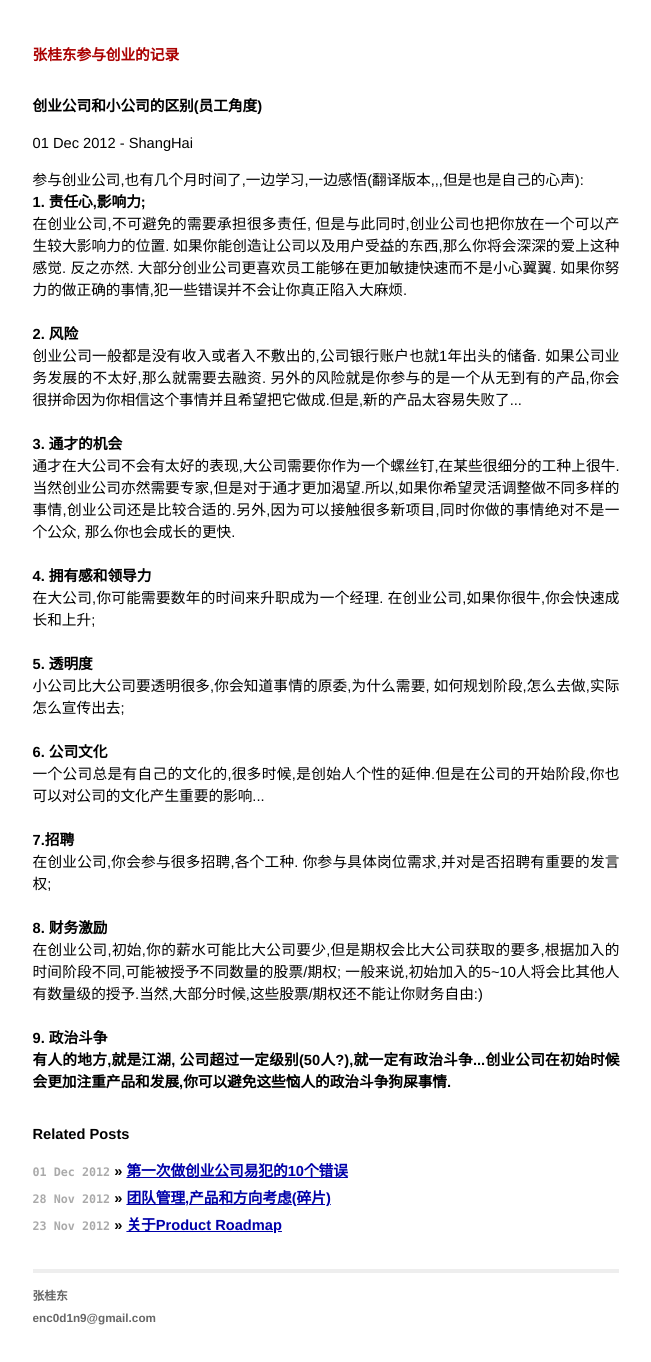
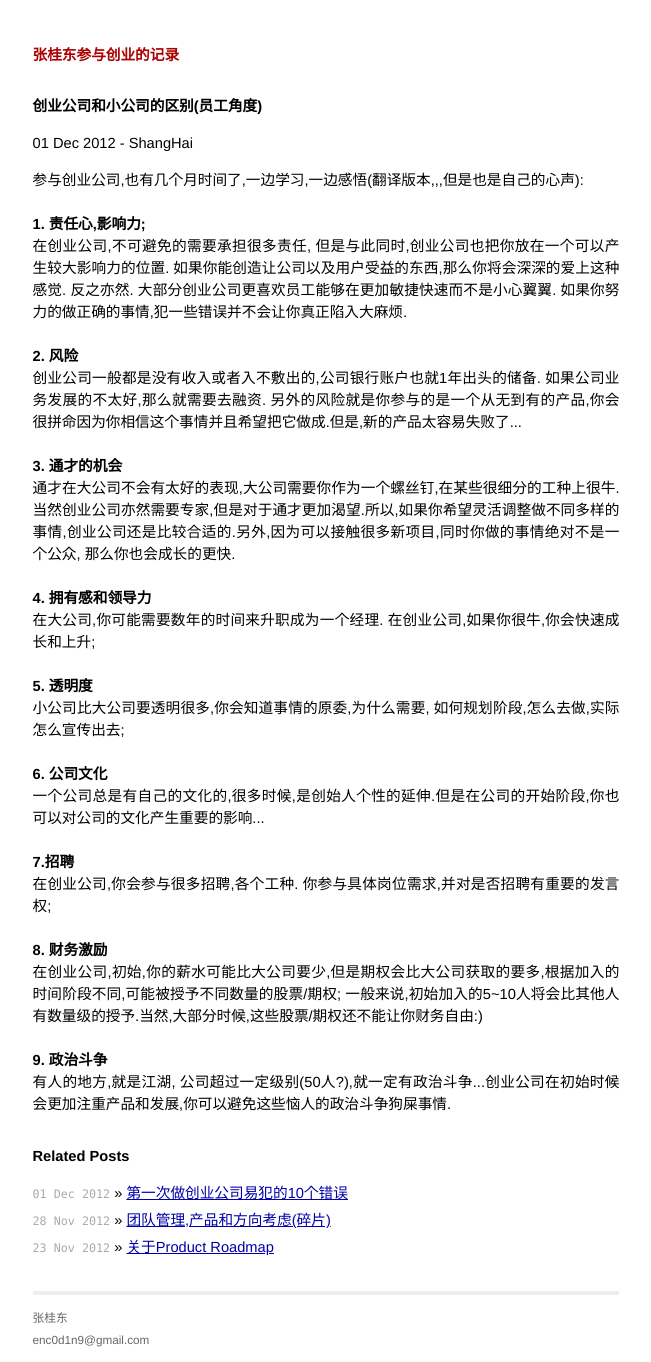
Before and after one commit to enc0d1n9/Blog, a Jekyll site: the page built from _posts/2012-12-01-Working-Between-Startup-and-Big-Company.html, in a window 1280 px wide. Shown: the whole page, without its empty margins (314-965 px from the left). Built offline with Jekyll 4.4.1, drawn with Linux system fonts in a browser that asks for light colours; Markdown is read by kramdown in place of the engine named in the settings; before the commit the page ends 1340 px from its top, so only the background shows below that.

Commit message:
revise
update

```diff
--- a/_posts/2012-12-01-Ten-mistakes-that-startup-will-make-at-fist-time.html
+++ b/_posts/2012-12-01-Ten-mistakes-that-startup-will-make-at-fist-time.html
@@ -7,7 +7,7 @@
 
 <p> 01 Dec 2012 - ShangHai </p>
 
-总是会犯的,即使前面很多人告诉了你,因为rules ten as follow :)
+总是会犯的,即使前面很多人告诉了你,因为rules ten as follow :) <br/><br/>
 
 1. 点子藏着掖着,以为说出来,别人就偷走了<br/>
 反之,你说出来,他们会告诉你他们怎么想的...说不定纠正你了.<br/>
--- a/_posts/2012-12-01-Working-Between-Startup-and-Big-Company.html
+++ b/_posts/2012-12-01-Working-Between-Startup-and-Big-Company.html
@@ -8,7 +8,7 @@
 <p> 01 Dec 2012 - ShangHai </p>
 
 
-参与创业公司,也有几个月时间了,一边学习,一边感悟(翻译版本,,,但是也是自己的心声):<br/>
+参与创业公司,也有几个月时间了,一边学习,一边感悟(翻译版本,,,但是也是自己的心声):<br/><br/>
 <b>1. 责任心,影响力;</b><br/>
 在创业公司,不可避免的需要承担很多责任, 但是与此同时,创业公司也把你放在一个可以产生较大影响力的位置. 如果你能创造让公司以及用户受益的东西,那么你将会深深的爱上这种感觉. 反之亦然. 大部分创业公司更喜欢员工能够在更加敏捷快速而不是小心翼翼. 如果你努力的做正确的事情,犯一些错误并不会让你真正陷入大麻烦.
 <br/><br/>
@@ -33,7 +33,7 @@
 <b>8. 财务激励</b><br/>
 在创业公司,初始,你的薪水可能比大公司要少,但是期权会比大公司获取的要多,根据加入的时间阶段不同,可能被授予不同数量的股票/期权; 一般来说,初始加入的5~10人将会比其他人有数量级的授予.当然,大部分时候,这些股票/期权还不能让你财务自由:)
 <br/><br/>
-<b>9. 政治斗争<b></br/>
+<b>9. 政治斗争</b></br/>
 有人的地方,就是江湖, 公司超过一定级别(50人?),就一定有政治斗争...创业公司在初始时候会更加注重产品和发展,你可以避免这些恼人的政治斗争狗屎事情.
 
 
```
